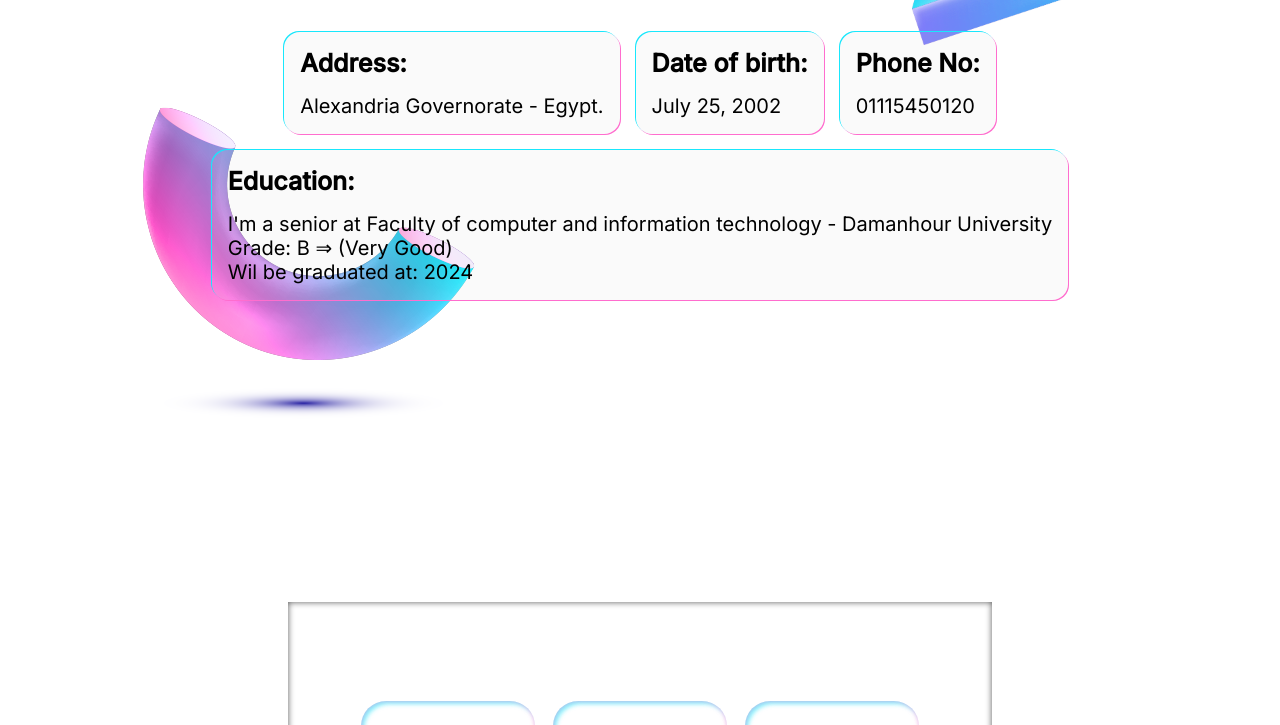
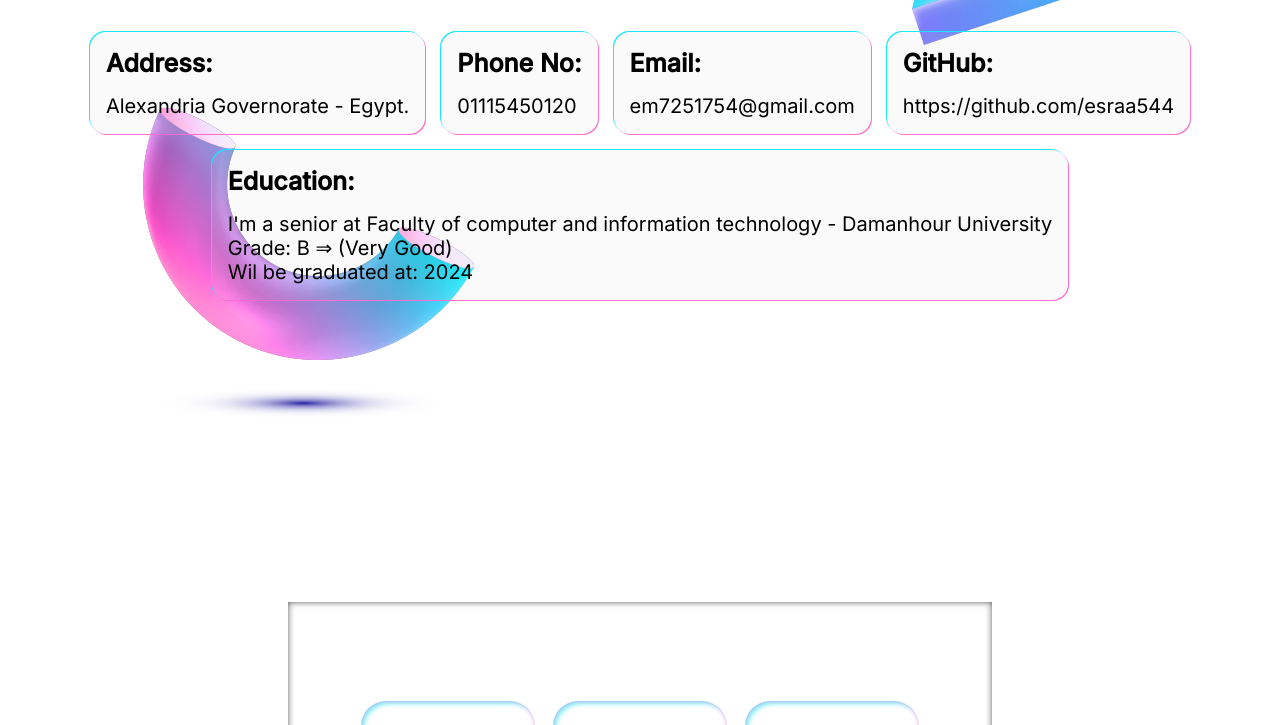
Before and after one commit to esraa544/Personal_CV, a plain HTML site: page index.html in a window 1280 px wide. Shown: the part 621-1346 px from the top of the page. Drawn offline with nearby package versions, Linux system fonts and the light colour scheme; some packages are replaced by stand-ins of ours; a script that the page names is missing.

Commit message:
Update index.html

```diff
--- a/index.html
+++ b/index.html
@@ -31,12 +31,16 @@
                         <p>Alexandria Governorate - Egypt.</p>
                     </div>
                     <div class="grid">
-                        <h3>Date of birth:</h3>
-                        <p>July 25, 2002</p>
+                        <h3>Phone No:</h3>
+                        <p>01115450120</p>
                     </div>
                     <div class="grid">
-                        <h3>Phone No:</h3>
-                        <p>01115450120</p>
+                        <h3>Email:</h3>
+                        <p>em7251754@gmail.com</p>
+                    </div>
+                    <div class="grid">
+                        <h3>GitHub:</h3>
+                        <p>https://github.com/esraa544</p>
                     </div>
                 </div>
                 <div class="grid">
@@ -106,12 +110,12 @@
         <div class="grid softSkills_content">
             <p>Arabic</p>
             <p>English</p>
-            <p>Communication Skills</p>
+            <p>Adoptability</p>
             <p>Team Work</p>
             <p>Hard Worker</p>
             <p>Problem Solving</p>
-            <p>Adoptability</p>
             <p>Positive Attitude</p>
+            <p>Communication Skills</p>
         </div>
         <img src="img/1.png" class="right_img">
         <img src="img/vbb-min.png" class="left_img">
```
